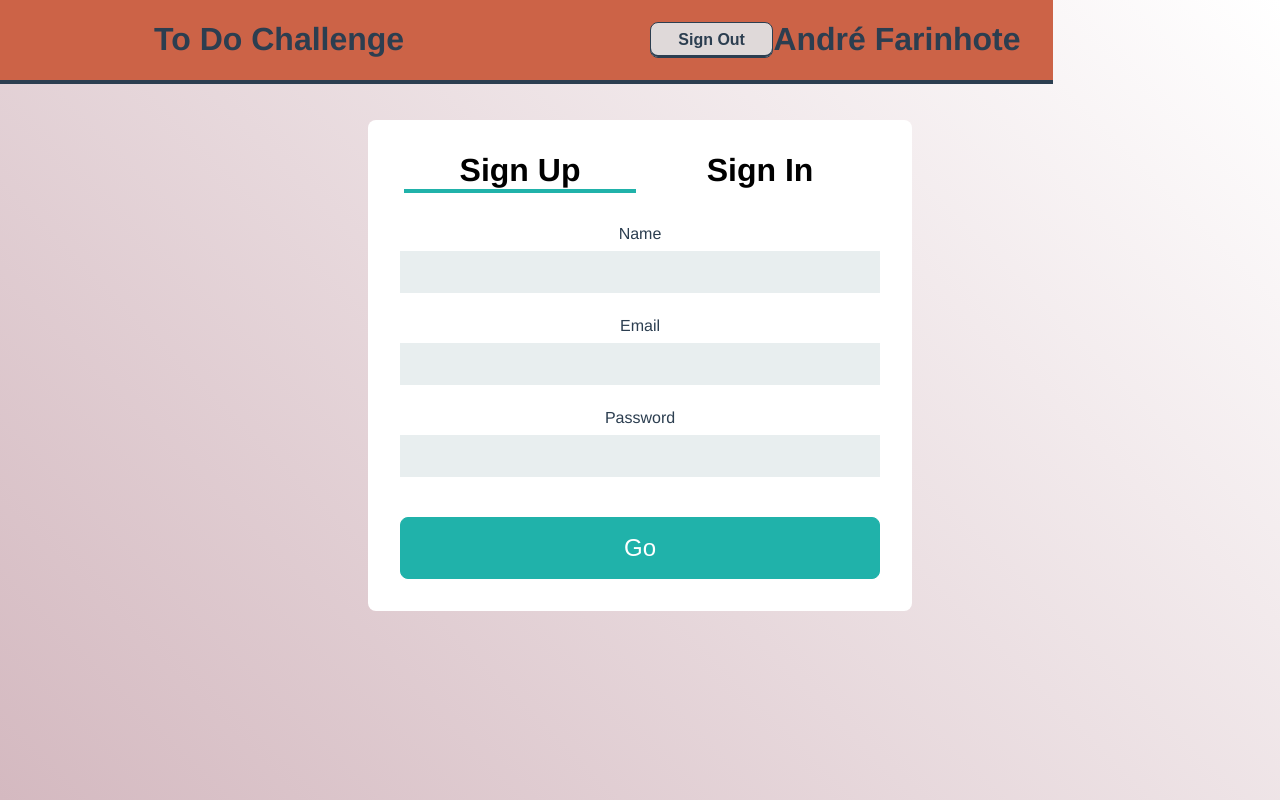
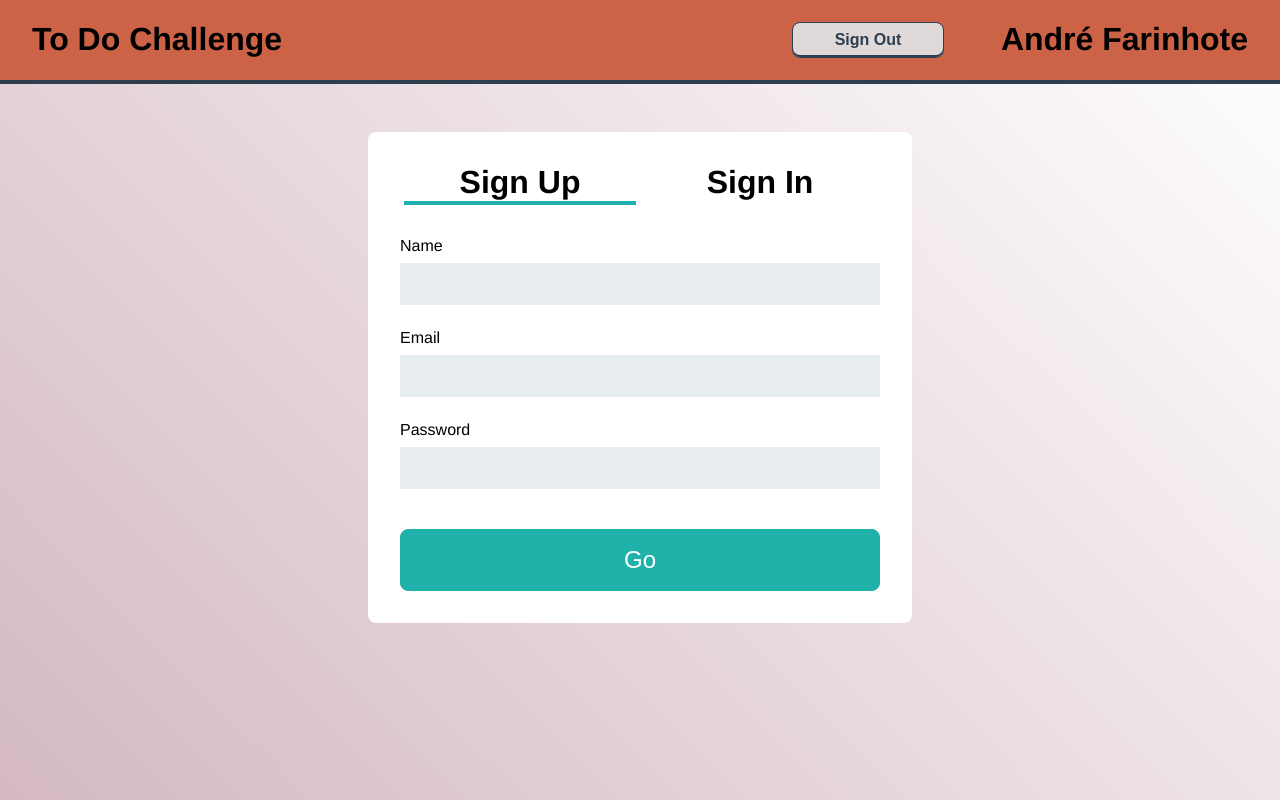
Before and after one commit to farinhote/todo-challenge, a Vue app in the folder frontend/: page /sign in a window 1280 px wide. Built offline with nearby package versions, Linux system fonts and the light colour scheme.

Commit message:
Change viewport Usage

```diff
--- a/frontend/src/App.vue
+++ b/frontend/src/App.vue
@@ -1,7 +1,7 @@
 <template>
   <div id="app">
-    <Header class="header" />
-    <router-view class="body"/>
+    <Header />
+    <router-view class="view"/>
   </div>
 </template>
 
@@ -21,21 +21,13 @@ export default {
   font-family: Avenir, Helvetica, Arial, sans-serif;
   -webkit-font-smoothing: antialiased;
   -moz-osx-font-smoothing: grayscale;
-  text-align: center;
-  color: #2c3e50;
+  min-height: 100vh;
+  display: flex;
+  flex-direction: column;
 }
 
-.header {
-  top: 0;
-  left: 0;
-  position: fixed;
-  border-bottom: 2px solid gray;
-}
-
-
-.body {
-    padding: 5rem;
-    width: 70vw;
-    margin: auto;
+.view {
+  flex: 1;
+  padding: 1rem 5rem;
 }
 </style>
--- a/frontend/src/assets/global.css
+++ b/frontend/src/assets/global.css
@@ -1,4 +1,4 @@
 body {
     background: linear-gradient(45deg, #d4b9c0, white);
-    background-attachment: fixed;
+    margin: 0;
 }
```
